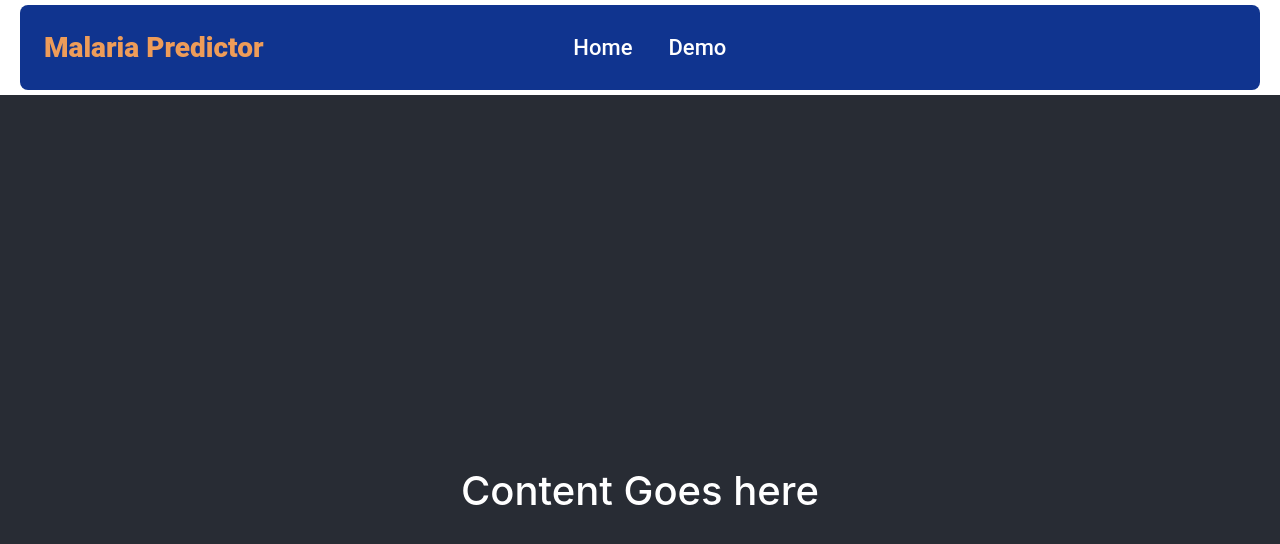
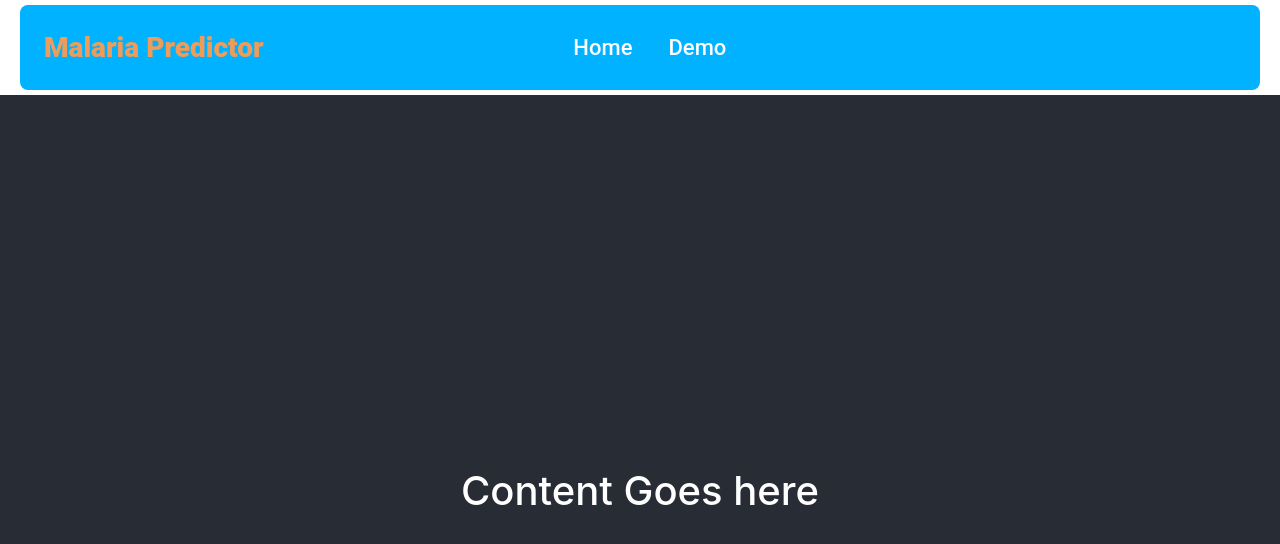
Before and after one commit to ShilhoraAkshayPatel/MalariaReact, a React (Create React App) app: page / in a window 1280 px wide. Shown: the top 544 px of the page. Built offline with nearby package versions, Linux system fonts and the light colour scheme.

Commit message:
color changes for tab and test

```diff
--- a/src/Components/DemoComp/Demo.js
+++ b/src/Components/DemoComp/Demo.js
@@ -149,7 +149,7 @@ export default class Demo extends Component {
                                 </div>
 
                                 <Button disabled={!this.state.selectedFile} className="btn" onClick={this.uploadHandler}>Predict!</Button>
-                                {(this.state.loading) ? <div className="loader"></div> : <Result>Result: {this.state.result}</Result>}
+                                {(this.state.loading) ? <div className="loader"></div> : <Result> <span>Result:</span> {this.state.result}</Result>}
 
                             </StyledCard>
                         </Col>
--- a/src/Components/DemoComp/demostyle.js
+++ b/src/Components/DemoComp/demostyle.js
@@ -49,6 +49,7 @@ const Button = styled.button`
 `
 
 const Result = styled.h1`
+  color:#FF4200;
   margin-left:-200px;
   font-size: 30px;
   padding: 15px;
--- a/src/Navbar/navbar.css
+++ b/src/Navbar/navbar.css
@@ -1,5 +1,5 @@
 nav.navbar, .navbar-default {
-  background-color: #10348F  !important;
+  background-color: #00B2FF   !important;
   border-radius: 8px;
   margin: 5px;
 }
```
